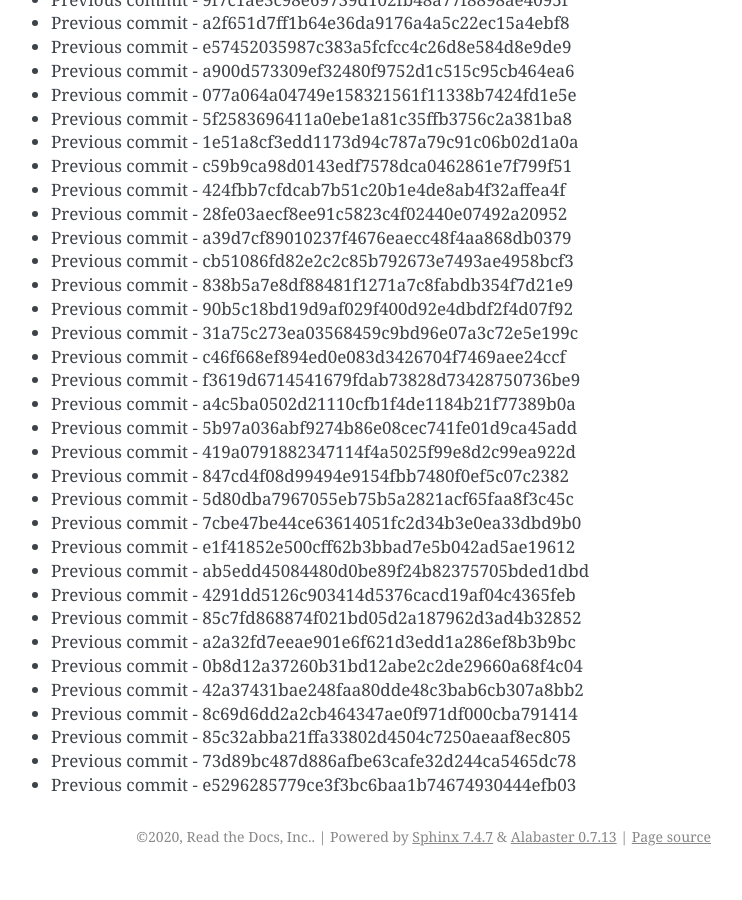
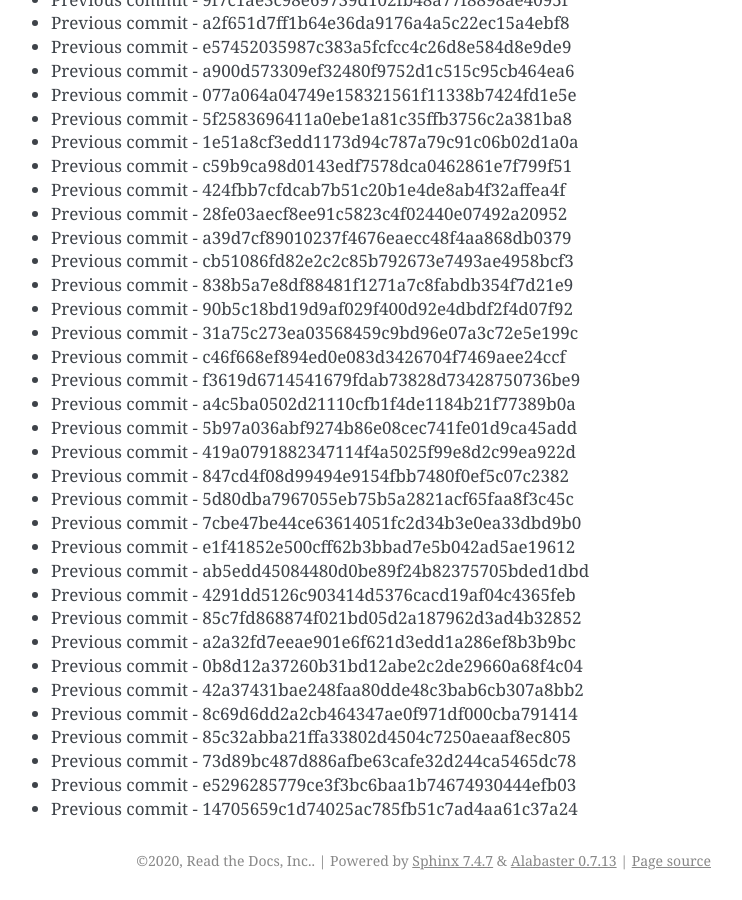
Before and after one commit to readthedocs/rtd-git-stresstest, a Sphinx documentation site: the page built from docs/updates.rst, in a window 1280 px wide and 900 px high, scrolled down 34971 px. Shown: the whole window, without its empty margins (399-1141 px from the left). Built offline with Sphinx 7.4.7, drawn with Linux system fonts in a browser that asks for light colours; before the commit the page ends 35847 px from its top, so only the background shows below that.

Commit message:
Generating commit from previous: 14705659c1d74025ac785fb51c7ad4aa61c37a24

```diff
--- a/docs/updates.rst
+++ b/docs/updates.rst
@@ -1501,3 +1501,4 @@ It can be tested for any performance characteristics.
 * Previous commit - 85c32abba21ffa33802d4504c7250aeaaf8ec805
 * Previous commit - 73d89bc487d886afbe63cafe32d244ca5465dc78
 * Previous commit - e5296285779ce3f3bc6baa1b74674930444efb03
+* Previous commit - 14705659c1d74025ac785fb51c7ad4aa61c37a24
```
